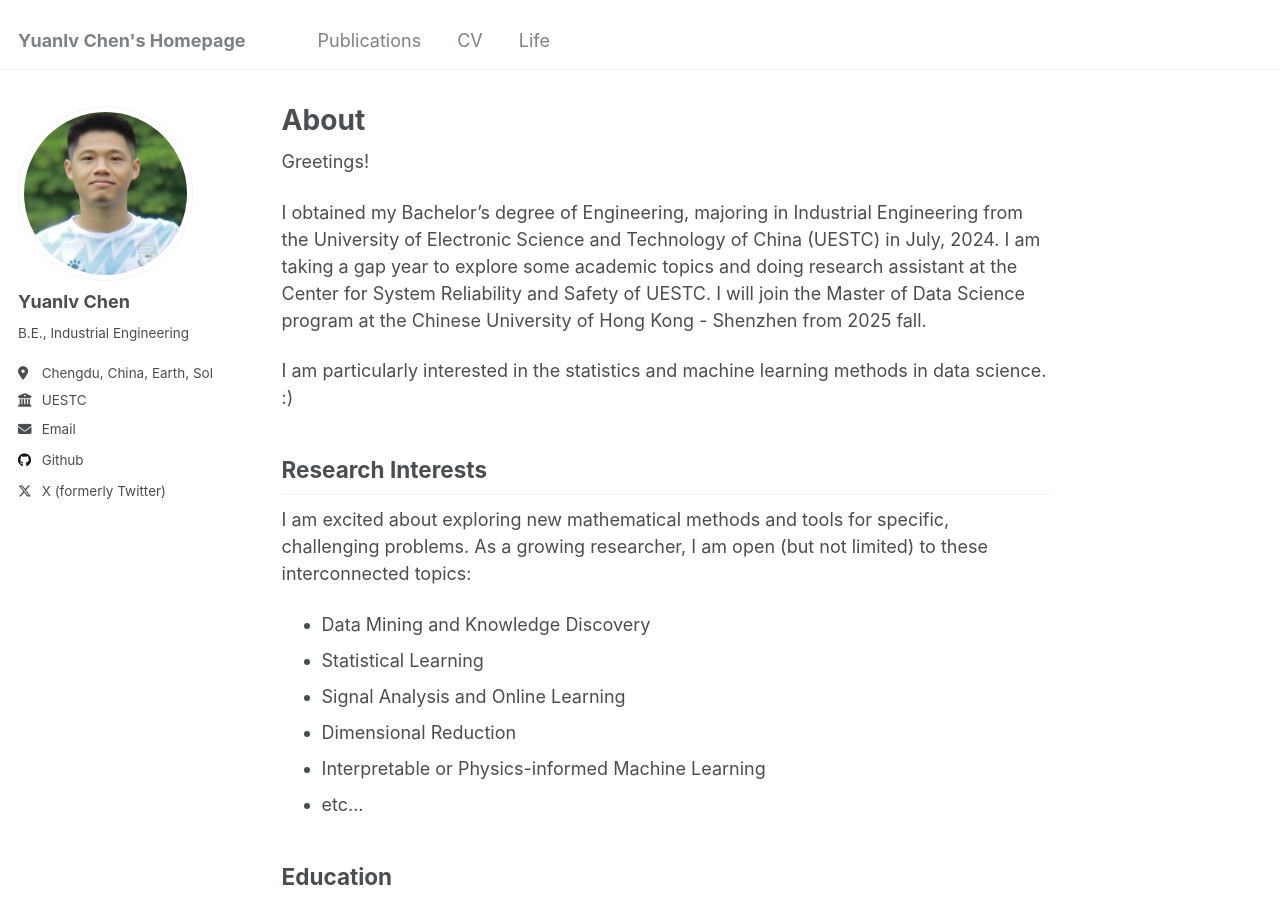
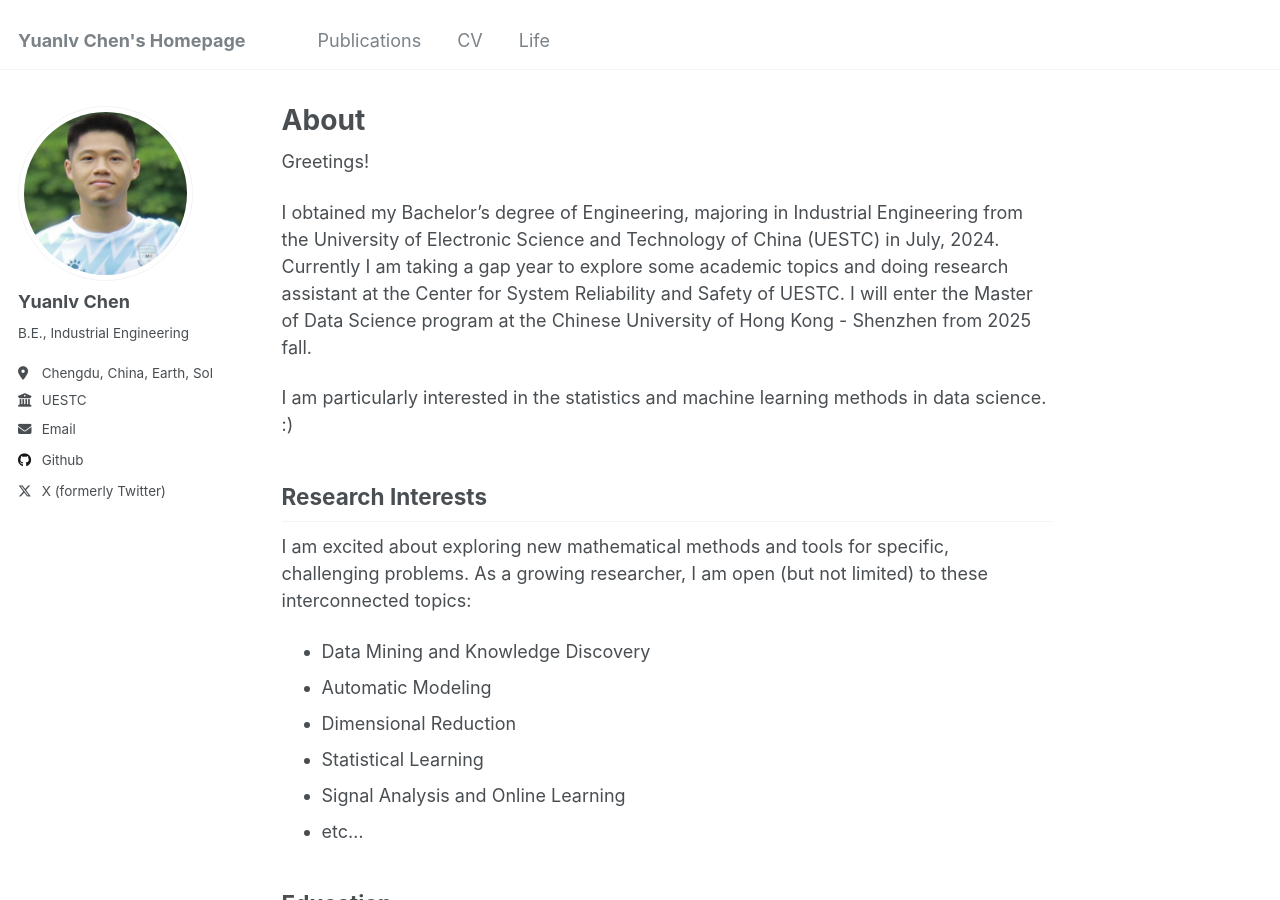
Before and after one commit to YLchen22/YLchen22.github.io, a Jekyll site: the page built from _pages/about.md, in a window 1280 px wide and 900 px high. Built offline with Jekyll 4.4.1, drawn with Linux system fonts in a browser that asks for light colours.

Commit message:
Update about.md

```diff
--- a/_pages/about.md
+++ b/_pages/about.md
@@ -10,7 +10,7 @@ redirect_from:
 Greetings!
 
 I obtained my Bachelor's degree of Engineering, majoring in Industrial Engineering from the University of Electronic Science and Technology of China (UESTC) in July, 2024.
-I am taking a gap year to explore some academic topics and doing research assistant at the Center for System Reliability and Safety of UESTC. I will join the Master of Data Science program at the Chinese University of Hong Kong - Shenzhen from 2025 fall.
+Currently I am taking a gap year to explore some academic topics and doing research assistant at the Center for System Reliability and Safety of UESTC. I will enter the Master of Data Science program at the Chinese University of Hong Kong - Shenzhen from 2025 fall.
 
 I am particularly interested in the statistics and machine learning methods in data science. :)
 
@@ -18,10 +18,10 @@ Research Interests
 ------
 I am excited about exploring new mathematical methods and tools for specific, challenging problems. As a growing researcher, I am open (but not limited) to these interconnected topics:
 * Data Mining and Knowledge Discovery
+* Automatic Modeling
+* Dimensional Reduction
 * Statistical Learning
 * Signal Analysis and Online Learning
-* Dimensional Reduction
-* Interpretable or Physics-informed Machine Learning
 * etc...
 
 Education
```
